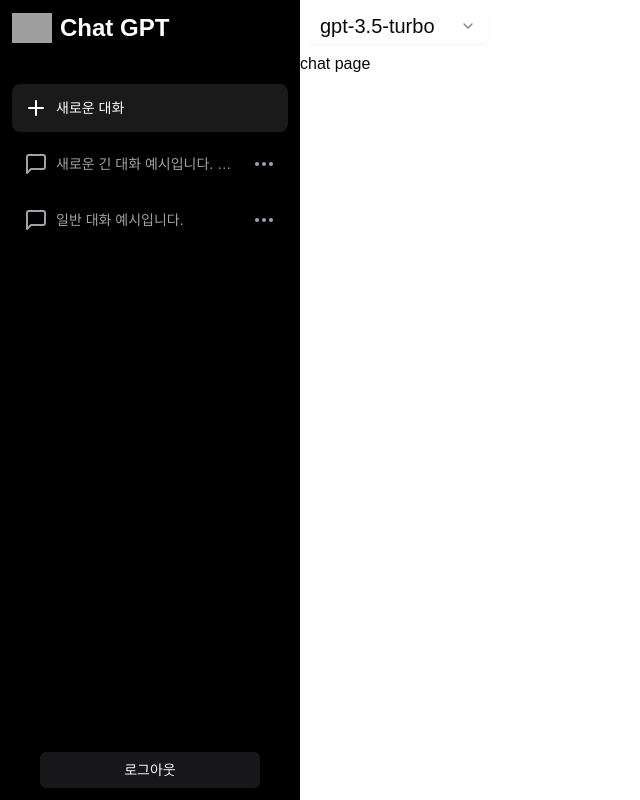
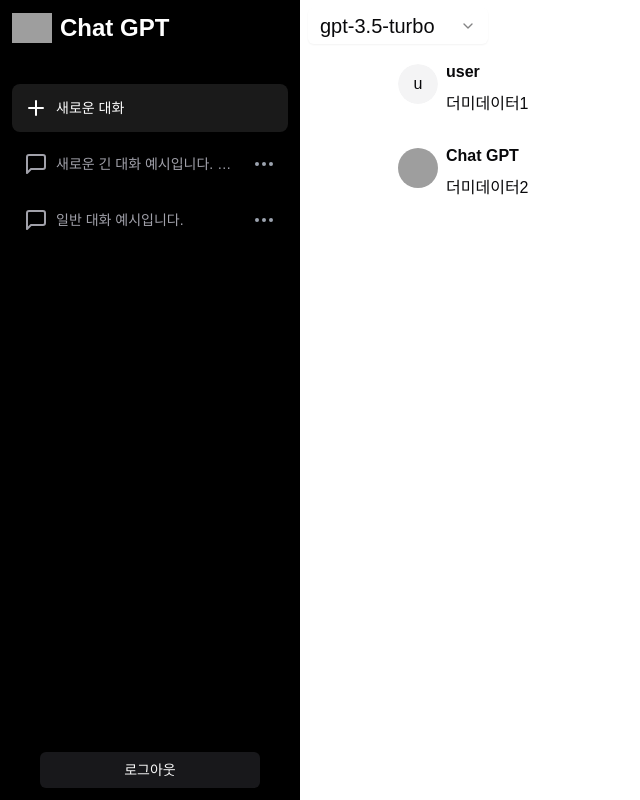
Before and after one commit to hxxbkk/chatgpt-clone, a Next.js app: page / in a window 1280 px wide. Shown: the whole page, without its empty margins (0-640 px from the left). Built offline with nearby package versions, Linux system fonts and the light colour scheme; grey boxes are pictures that could not be loaded.

Commit message:
chat markup

```diff
--- a/app/(chat)/page.tsx
+++ b/app/(chat)/page.tsx
@@ -1,3 +1,5 @@
+import { Chat } from '@/components/chat/Chat';
+
 export default function ChatPage() {
-  return <>chat page</>;
+  return <Chat />;
 }
--- /dev/null
+++ b/components/chat/Chat.tsx
@@ -0,0 +1,33 @@
+import { Empty } from './Empty';
+import { Message } from './Message';
+
+const MESSAGE_DUMMY = [
+  { id: '1', content: '더미데이터1', role: 'user' },
+  { id: '2', content: '더미데이터2', role: 'assistant' },
+];
+
+export function Chat() {
+  return (
+    <div className="flex flex-col w-[80%] h-full mx-auto">
+      {/* 채팅영역 */}
+      <div className="flex-1">
+        {MESSAGE_DUMMY.length === 0 ? (
+          <Empty />
+        ) : (
+          <>
+            {MESSAGE_DUMMY.map((message) => (
+              <Message
+                key={message.id}
+                name={'user'}
+                content={message.content}
+                role={message.role}
+              />
+            ))}
+          </>
+        )}
+      </div>
+
+      {/* input영역 */}
+    </div>
+  );
+}
--- /dev/null
+++ b/components/chat/Empty.tsx
@@ -0,0 +1,9 @@
+import Image from 'next/image';
+export function Empty() {
+  return (
+    <div className="flex flex-col items-center justify-center w-full h-full">
+      <Image src="/logo.png" width={50} height={50} alt="empty" />
+      <h3 className="text-xl md:text-2xl font-bold">무엇을 도와드릴까요?</h3>
+    </div>
+  );
+}
--- /dev/null
+++ b/components/chat/Message.tsx
@@ -0,0 +1,27 @@
+import { Avatar, AvatarFallback, AvatarImage } from '../ui/avatar';
+
+type Props = {
+  name?: string;
+  content?: string;
+  role: string;
+};
+
+export function Message({ name = 'User', content = '', role }: Props) {
+  const isAssistant = role === 'assistant';
+  const avatarName = isAssistant ? 'Chat GPT' : name;
+  return (
+    <div className="flex items-center gap-2 mb-5">
+      {/* 아바타 */}
+      <Avatar>
+        <AvatarImage src={isAssistant ? '/logo.png' : ''} alt="avatar" />
+        <AvatarFallback>{avatarName[0]}</AvatarFallback>
+      </Avatar>
+
+      {/* 이름 + 내용 */}
+      <div className="mt-2">
+        <h2 className="font-bold">{avatarName}</h2>
+        <div className="mt-2 whitespace-break-spaces">{content}</div>
+      </div>
+    </div>
+  );
+}
--- /dev/null
+++ b/components/ui/avatar.tsx
@@ -0,0 +1,50 @@
+"use client"
+
+import * as React from "react"
+import * as AvatarPrimitive from "@radix-ui/react-avatar"
+
+import { cn } from "@/lib/utils"
+
+const Avatar = React.forwardRef<
+  React.ElementRef<typeof AvatarPrimitive.Root>,
+  React.ComponentPropsWithoutRef<typeof AvatarPrimitive.Root>
+>(({ className, ...props }, ref) => (
+  <AvatarPrimitive.Root
+    ref={ref}
+    className={cn(
+      "relative flex h-10 w-10 shrink-0 overflow-hidden rounded-full",
+      className
+    )}
+    {...props}
+  />
+))
+Avatar.displayName = AvatarPrimitive.Root.displayName
+
+const AvatarImage = React.forwardRef<
+  React.ElementRef<typeof AvatarPrimitive.Image>,
+  React.ComponentPropsWithoutRef<typeof AvatarPrimitive.Image>
+>(({ className, ...props }, ref) => (
+  <AvatarPrimitive.Image
+    ref={ref}
+    className={cn("aspect-square h-full w-full", className)}
+    {...props}
+  />
+))
+AvatarImage.displayName = AvatarPrimitive.Image.displayName
+
+const AvatarFallback = React.forwardRef<
+  React.ElementRef<typeof AvatarPrimitive.Fallback>,
+  React.ComponentPropsWithoutRef<typeof AvatarPrimitive.Fallback>
+>(({ className, ...props }, ref) => (
+  <AvatarPrimitive.Fallback
+    ref={ref}
+    className={cn(
+      "flex h-full w-full items-center justify-center rounded-full bg-muted",
+      className
+    )}
+    {...props}
+  />
+))
+AvatarFallback.displayName = AvatarPrimitive.Fallback.displayName
+
+export { Avatar, AvatarImage, AvatarFallback }
--- a/package.json
+++ b/package.json
@@ -12,6 +12,7 @@
   },
   "dependencies": {
     "@neondatabase/serverless": "^0.10.4",
+    "@radix-ui/react-avatar": "^1.1.2",
     "@radix-ui/react-dialog": "^1.1.5",
     "@radix-ui/react-dropdown-menu": "^2.1.5",
     "@radix-ui/react-label": "^2.1.1",
```
Also changed, not shown: 1 other file (tests, documents, lock files or other folders).
